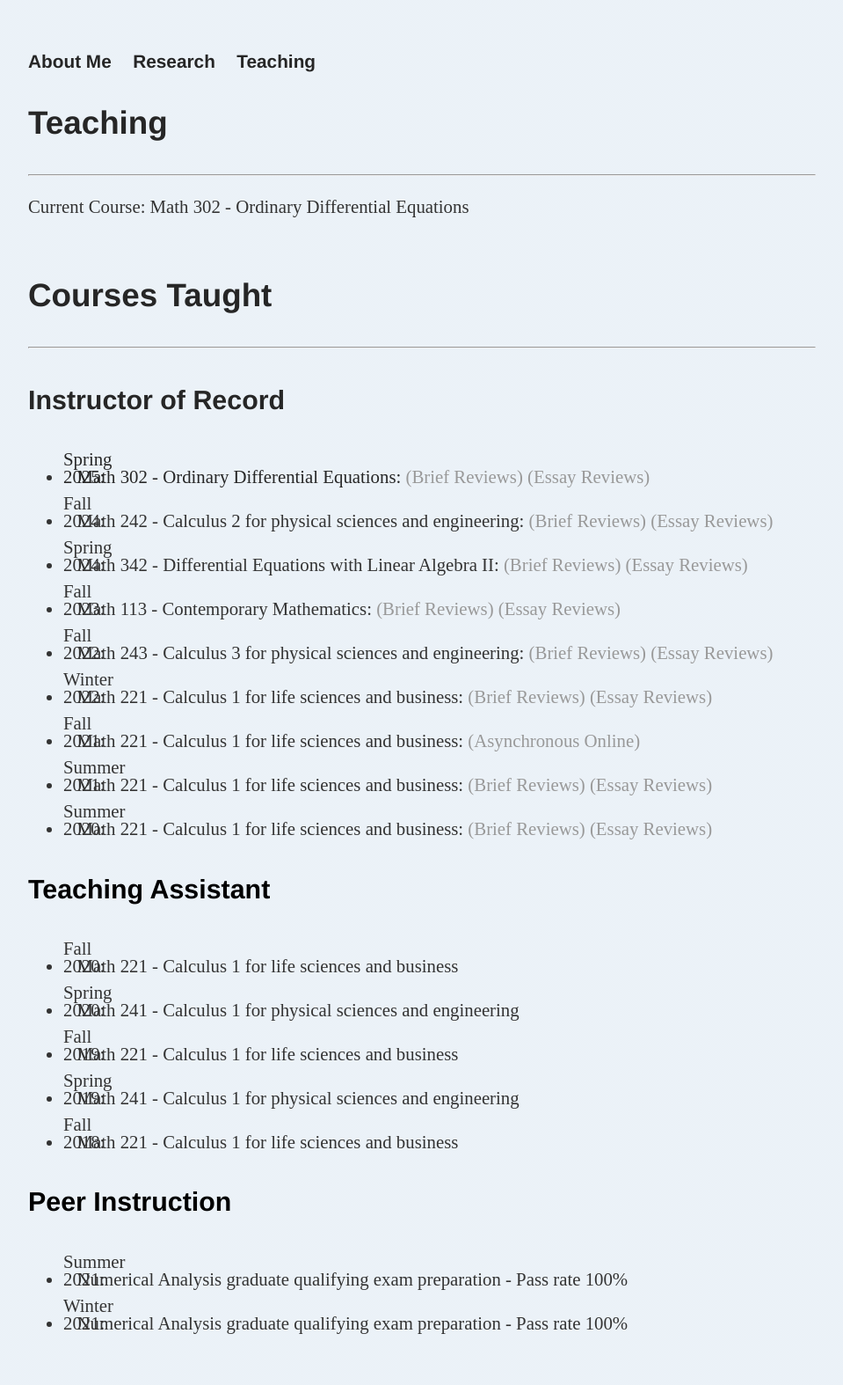
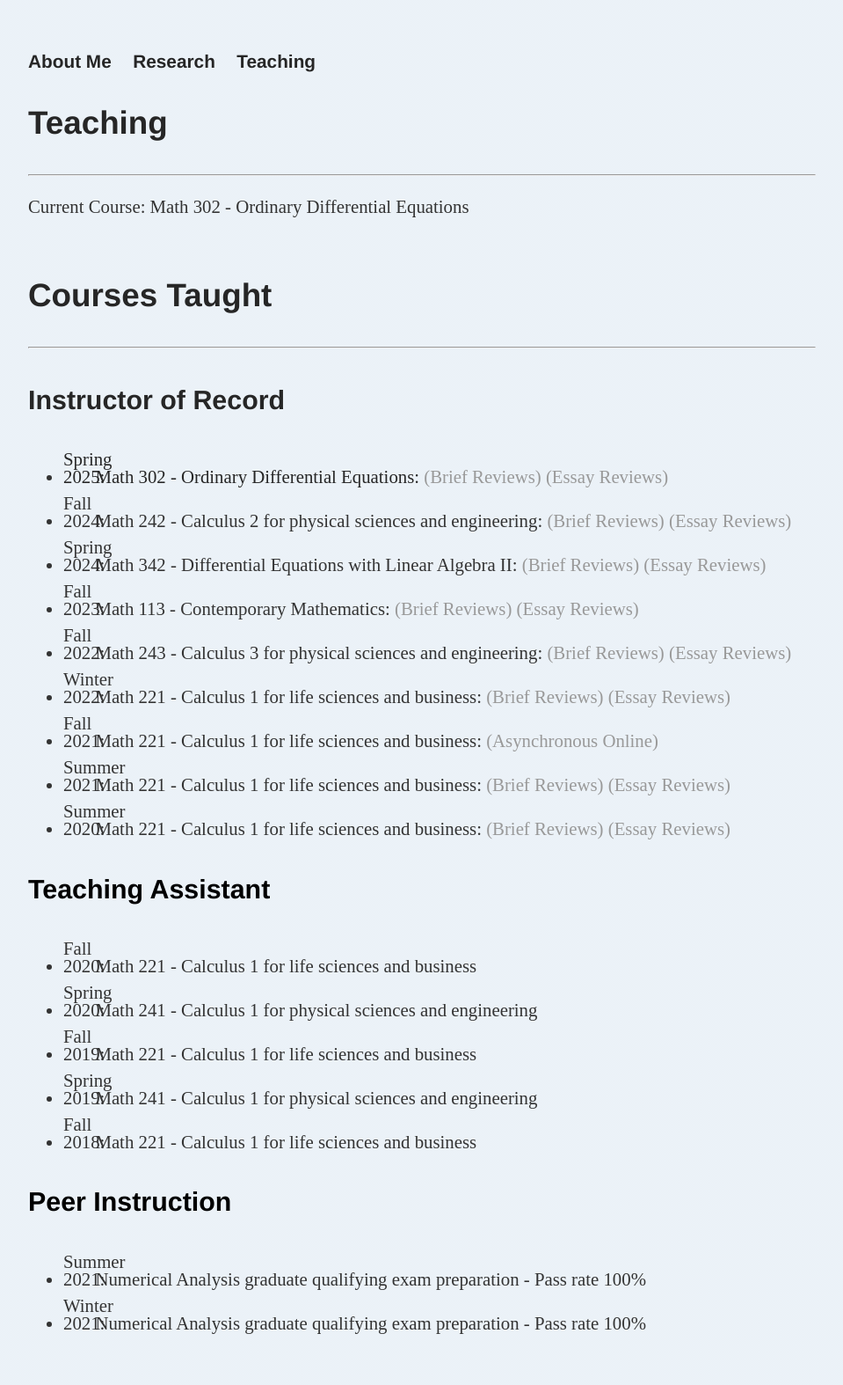
Before and after one commit to dhayes95/dhayes95.github.io, a Jekyll site: the page built from teaching/index.html, in a window 1280 px wide. Shown: the whole page at 88% size, without its empty margins (160-1119 px from the left). Built offline with Jekyll 4.4.1, drawn with Linux system fonts in a browser that asks for light colours.

Commit message:
Update main.css

```diff
--- a/css/main.css
+++ b/css/main.css
@@ -31,6 +31,6 @@
 
 .sem-label {
   display: inline-block;
-  width: 0.5em;    /* or whatever width aligns things nicely */
+  width: 1.5em;    /* or whatever width aligns things nicely */
   /* optionally: text-align: right; */
 }
```
